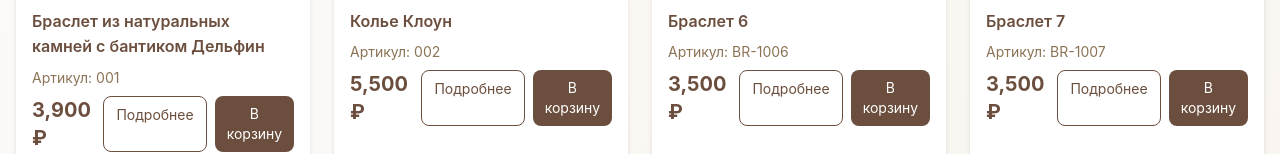
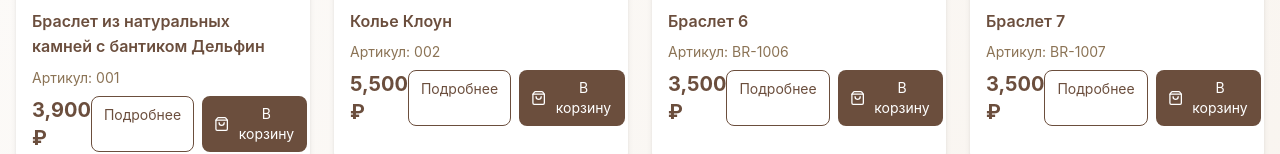
Before and after one commit to Vantorrr/mas-mama, a Next.js app: page /catalog in a window 1280 px wide. Shown: the part 664-818 px from the top of the page. Built offline with nearby package versions, Linux system fonts and the light colour scheme.

Commit message:
fix(catalog-subpages): product links use SKU; restore AddToCartButton on filtered catalog

```diff
--- a/src/app/catalog/page.tsx
+++ b/src/app/catalog/page.tsx
@@ -4,6 +4,7 @@ import { useState, useEffect, Suspense } from 'react';
 import { useSearchParams } from 'next/navigation';
 import Image from 'next/image';
 import Link from 'next/link';
+import AddToCartButton from '@/components/AddToCartButton';
 import { Filter, Grid, List, Search } from 'lucide-react';
 
 interface Product {
@@ -322,7 +323,7 @@ function CatalogContent() {
                 </div>
 
                 <div className="p-4 flex-1">
-                  <Link href={`/product/${product.sku.toLowerCase()}-${product.id}`}>
+                  <Link href={`/product/${encodeURIComponent(product.sku)}`}>
                     <h3 className="font-semibold text-[#6b4e3d] mb-2 hover:text-[#3c2415] transition-colors line-clamp-2">
                       {product.name}
                     </h3>
@@ -339,17 +340,18 @@ function CatalogContent() {
 
                     <div className="flex gap-2">
                       <Link
-                        href={`/product/${product.sku.toLowerCase()}-${product.id}`}
+                        href={`/product/${encodeURIComponent(product.sku)}`}
                         className="px-3 py-2 text-sm border border-[#6b4e3d] text-[#6b4e3d] hover:bg-[#6b4e3d] hover:text-white rounded-lg transition-colors"
                       >
                         Подробнее
                       </Link>
-                      <button
-                        className="px-3 py-2 text-sm bg-[#6b4e3d] hover:bg-[#3c2415] text-white rounded-lg transition-colors"
-                        disabled={!product.inStock}
-                      >
-                        В корзину
-                      </button>
+                      <AddToCartButton
+                        productId={Number(product.id)}
+                        productName={product.name}
+                        productPrice={product.price}
+                        productImage={product.image}
+                        className="px-3 py-2 text-sm bg-[#6b4e3d] hover:bg-[#3c2415] text-white rounded-lg transition-colors flex items-center gap-2"
+                      />
                     </div>
                   </div>
                 </div>
```
